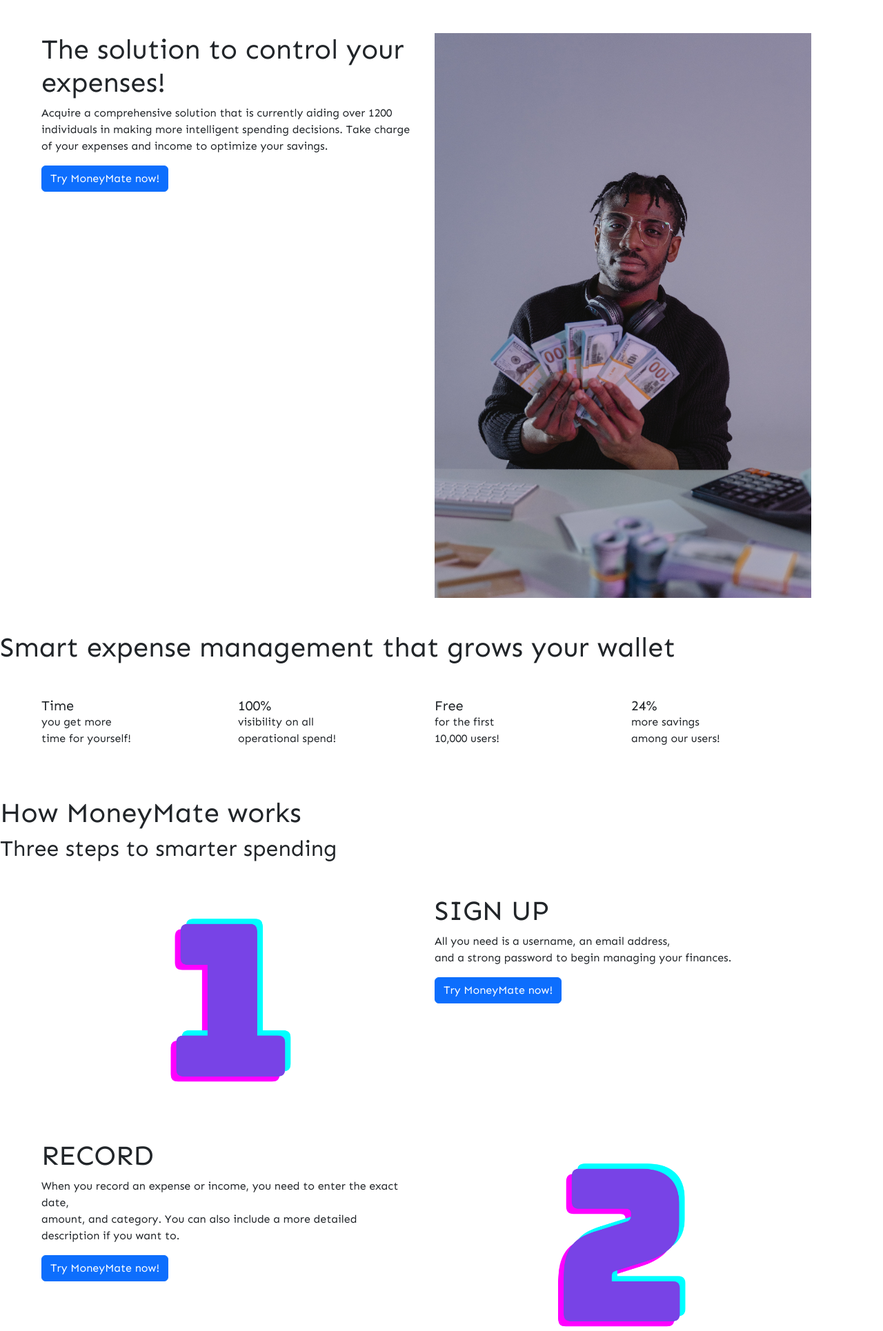
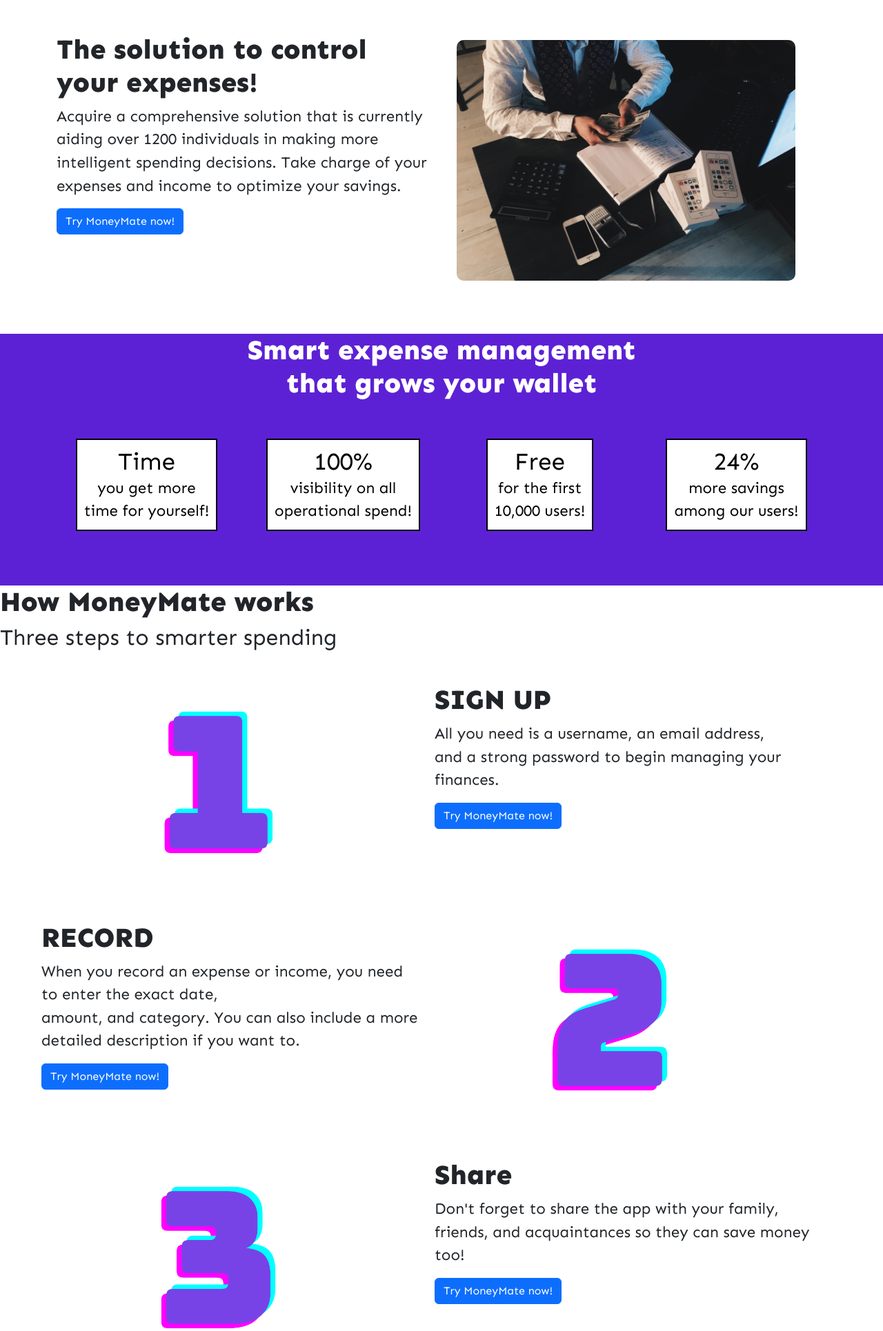
Before and after one commit to BohdanBezushka/MoneyMate, a Django app: page / in a window 1280 px wide. Shown: the part 107-2037 px from the top of the page at 69% size. Run offline with Django 3.2, Linux system fonts and the light colour scheme; some libraries are stand-ins or nearby versions.

Commit message:
Add style to Howitworks part1 in the base file

```diff
--- a/static/css/style.css
+++ b/static/css/style.css
@@ -3,8 +3,9 @@
 
 /*Global style */
 *{
-    margin:0;
-    padding:0;
+    overflow-x: hidden;
+    margin: 0;
+    padding: 0;
 }
 
 body{
@@ -13,6 +14,14 @@ body{
     background-size: cover;
     background-repeat: no-repeat;
     background:white;
+}
+
+h1{
+    font-weight: 800;
+}
+
+p{
+    font-size: 1.4rem;
 }
 
 /*Navigation bar*/
@@ -40,13 +49,54 @@ nav .buttons {
     font-size: 1.2rem;
     font-weight: 700;
     margin: 10px;
-  }
+}
 
-  nav .buttons:hover {
+nav .buttons:hover {
     background-color: white;
     color: black;
     border: 2px solid #5d21d5;
-  }
+}
+
+/*Introduction section*/
+.introduction-section {
+    display: flex;
+    justify-content: center;
+    align-items: center;
+    flex-direction: column;
+}
+
+.img-fluid{
+    width: 90%;
+    height: 90%;
+    text-align: center;
+    border-radius: 10px;
+    margin: 10px;
+}
+
+/*How it works Section PART 1*/
+.how-it-works-partone {
+    display: flex;
+    text-align: center;
+    justify-content: center;
+    align-items: center;
+    flex-direction: column;
+    background: #5d21d5;
+    color: white;
+}
+
+h5.card-title{
+    font-size: 2.2rem;
+}
+
+.card-square {
+    display: inline-block;
+    color: black;
+    border: 2px solid black;
+    background-color: white;
+    padding: 10px;
+    box-sizing: border-box;
+}
+
 
 /*Reviews Section*/
 .reviews{
--- a/templates/moneymate/base.html
+++ b/templates/moneymate/base.html
@@ -74,25 +74,33 @@
 		</section>
 
 		<!--How it works Section PART 1-->
-		<section class="how-it-works-partone">
-			<h1>Smart expense management that grows your wallet</h1>
+		<section class="how-it-works-partone h-100">
+			<h1>Smart expense management<br> that grows your wallet</h1>
 			<div class="container m-5">
 				<div class="row">
 					<div class="col-md-6 col-lg-3 mb-4">
+						<span class="card-square">
 							<h5 class="card-title">Time</h5>
 							<p class="card-text">you get more<br> time for yourself!</p>
+						</span>
 					</div>
 					<div class="col-md-6 col-lg-3 mb-4">
+						<span class="card-square">
 							<h5 class="card-title">100%</h5>
 							<p class="card-text">visibility on all<br>operational spend!</p>
+						</span>
 					</div>
 					<div class="col-md-6 col-lg-3 mb-4">
+						<span class="card-square">
 							<h5 class="card-title">Free</h5>
 							<p class="card-text">for the first<br> 10,000 users!</p>
+						</span>
 					</div>
 					<div class="col-md-6 col-lg-3 mb-4">
+						<span class="card-square">
 							<h5 class="card-title">24%</h5>
 							<p class="card-text">more savings<br> among our users!</p>
+						</span>
 					</div>
 				</div>
 			</div>
```
Also changed, not shown: static/img/foto1.jpg. Lines whose indentation alone changed are shown as unchanged.
